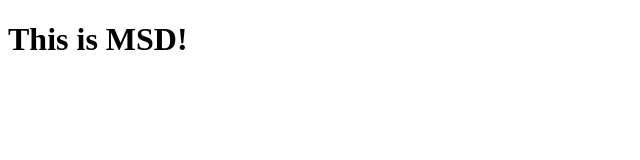
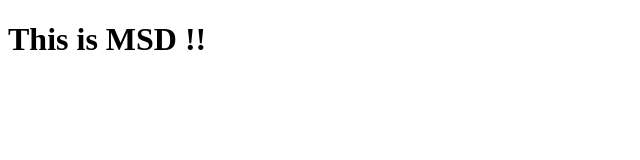
Before and after one commit to Ps-cod/js, a plain HTML site: page index.html in a window 1280 px wide. Shown: the full height of the page, 0-640 px from the left. Drawn offline with Linux system fonts and the light colour scheme.

Commit message:
Next version of web file

```diff
--- a/index.html
+++ b/index.html
@@ -5,6 +5,6 @@
     <title>Hey there!</title>
   </head>
   <body>
-<h1>This is MSD!</h1>
+<h1>This is MSD !!</h1>
   </body>
 </html>
```
